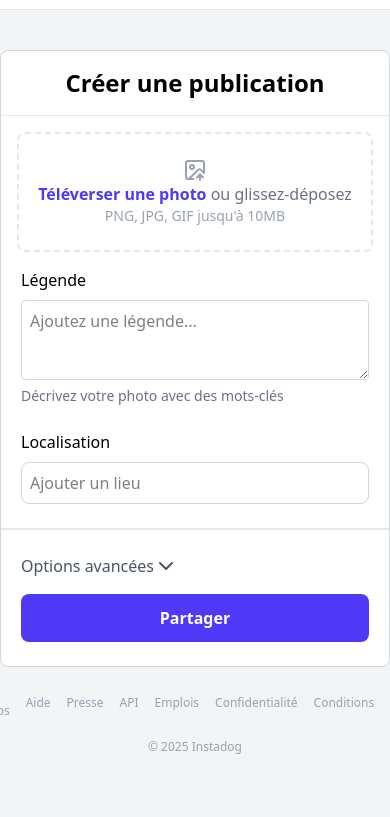
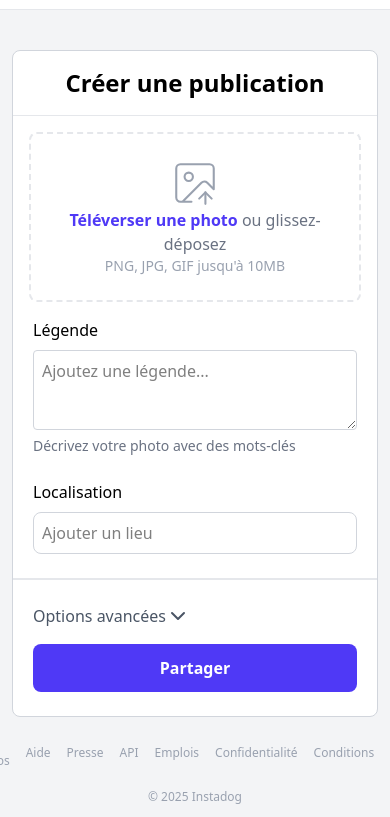
Before and after one commit to HugoLeSignor/Project-Instadog, a plain HTML site: page publication.html in a window 390 px wide. Shown: the part 133-950 px from the top of the page. Before the commit the page ends 900 px from the top, so only its background shows below. Drawn offline with Linux system fonts and the light colour scheme.

Commit message:
Add new utility classes for margin and background gradients; update existing classes for improved layout and responsiveness

```diff
--- a/publication.html
+++ b/publication.html
@@ -108,8 +108,8 @@
     <main>
         <section class="flex justify-center items-center w-full">
             <div
-                class="w-full max-w-md md:max-w-2xl lg:max-w-3xl xl:max-w-4xl mt-10 bg-white border border-gray-300 rounded-lg flex flex-col justify-center items-center">
-                <div class="w-full p-4 border-b-1 border-b-gray-200">
+                class="w-full max-w-md md:max-w-2xl lg:max-w-3xl mt-10 bg-white border border-gray-300 rounded-lg flex flex-col justify-center items-center mx-3">
+                <div class="w-full p-4 border-b border-b-gray-200">
                     <h2 class="text-center text-2xl md:text-3xl font-semibold">Créer une publication</h2>
                 </div>
                 <form class="w-full">
@@ -117,8 +117,8 @@
                         <input type="file" name="photo" class="hidden" />
                         <div class="flex justify-center items-center flex-col border-dashed border-2 rounded-lg md:rounded-xl border-gray-200 px-4 py-6 m-4 md:px-8 md:py-8 md:m-10"
                             role="group" aria-labelledby="upload-label">
-                            <svg xmlns="http://www.w3.org/2000/svg" width="24" height="24" viewBox="0 0 24 24"
-                                fill="none" stroke="currentColor" stroke-width="2" stroke-linecap="round"
+                            <svg xmlns="http://www.w3.org/2000/svg" width="50" height="50" viewBox="0 0 24 24"
+                                fill="none" stroke="currentColor" stroke-width="1" stroke-linecap="round"
                                 stroke-linejoin="round"
                                 class="lucide lucide-image-up-icon lucide-image-up text-gray-400">
                                 <path
@@ -127,7 +127,7 @@
                                 <path d="M17 22v-5.5" />
                                 <circle cx="9" cy="9" r="2" />
                             </svg>
-                            <p class="text-1xl text-gray-500">
+                            <p class="text-1xl text-gray-500 text-center">
                                 <label for="photo" class="text-indigo-600 font-semibold cursor-pointer">Téléverser une
                                     photo</label>
                                 <span class="text-gray-500"> ou glissez-déposez</span>
```
Also changed, not shown: index.html (+4 -4 lines), message.html (+2 -2 lines), profil.html (+1 -1 lines), assets/css/style.css.
